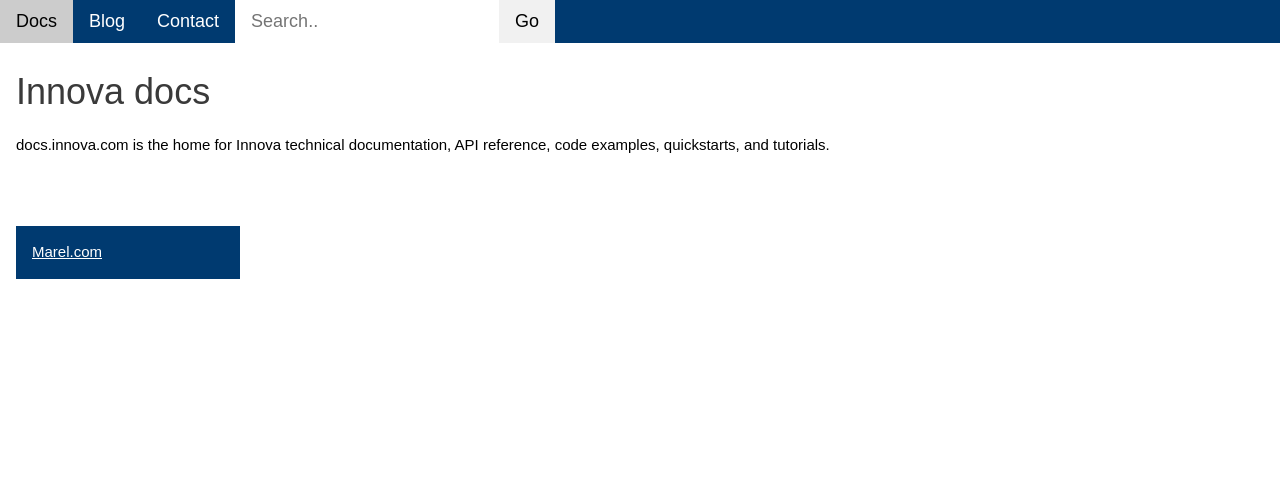
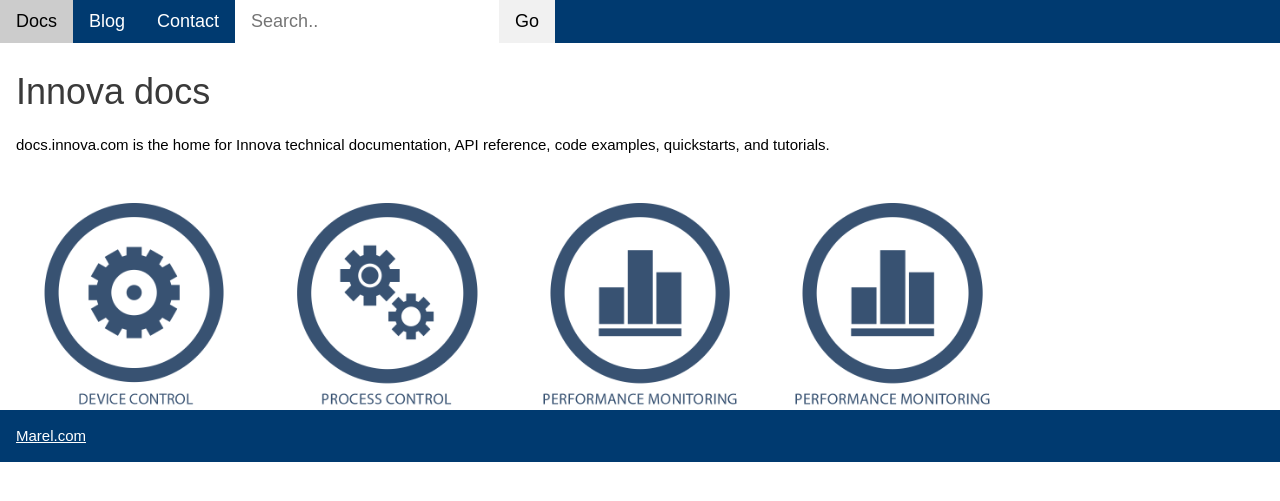
Before and after one commit to daniellegunter/pohlvault.github.io, a Jekyll site: the page built from index.html, in a window 1280 px wide. Shown: the top 501 px of the page. Built offline with Jekyll 4.4.1, drawn with Linux system fonts in a browser that asks for light colours.

Commit message:
Update home.html

```diff
--- a/_layouts/home.html
+++ b/_layouts/home.html
@@ -39,7 +39,6 @@
     </div>
 
  <!-- Grid -->
-                <div class="w3-col w3-container" style="width:20%">
 
    <div class="w3-row-padding">
      <div class="w3-col w3-container" style="width:20%">
```
